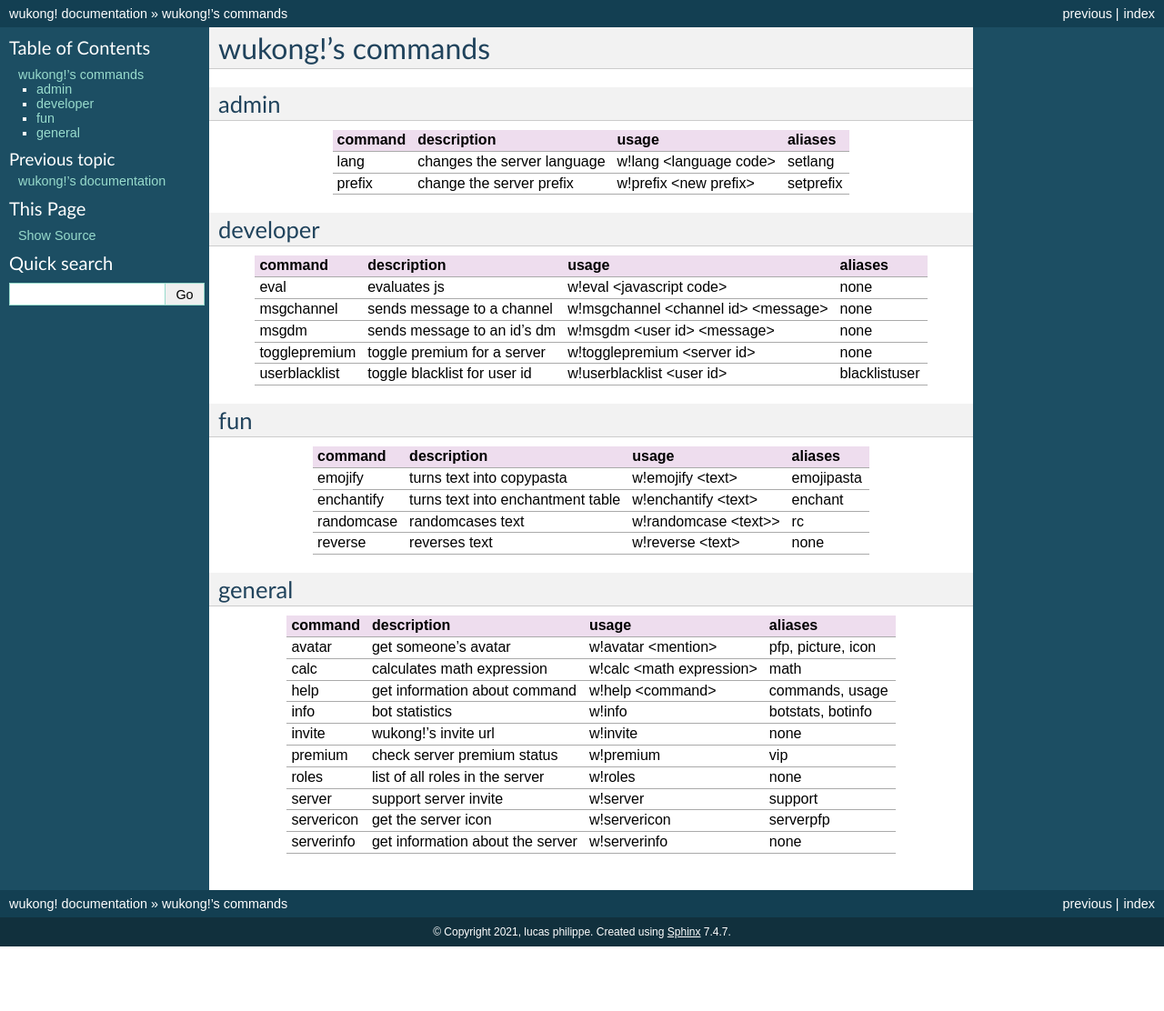
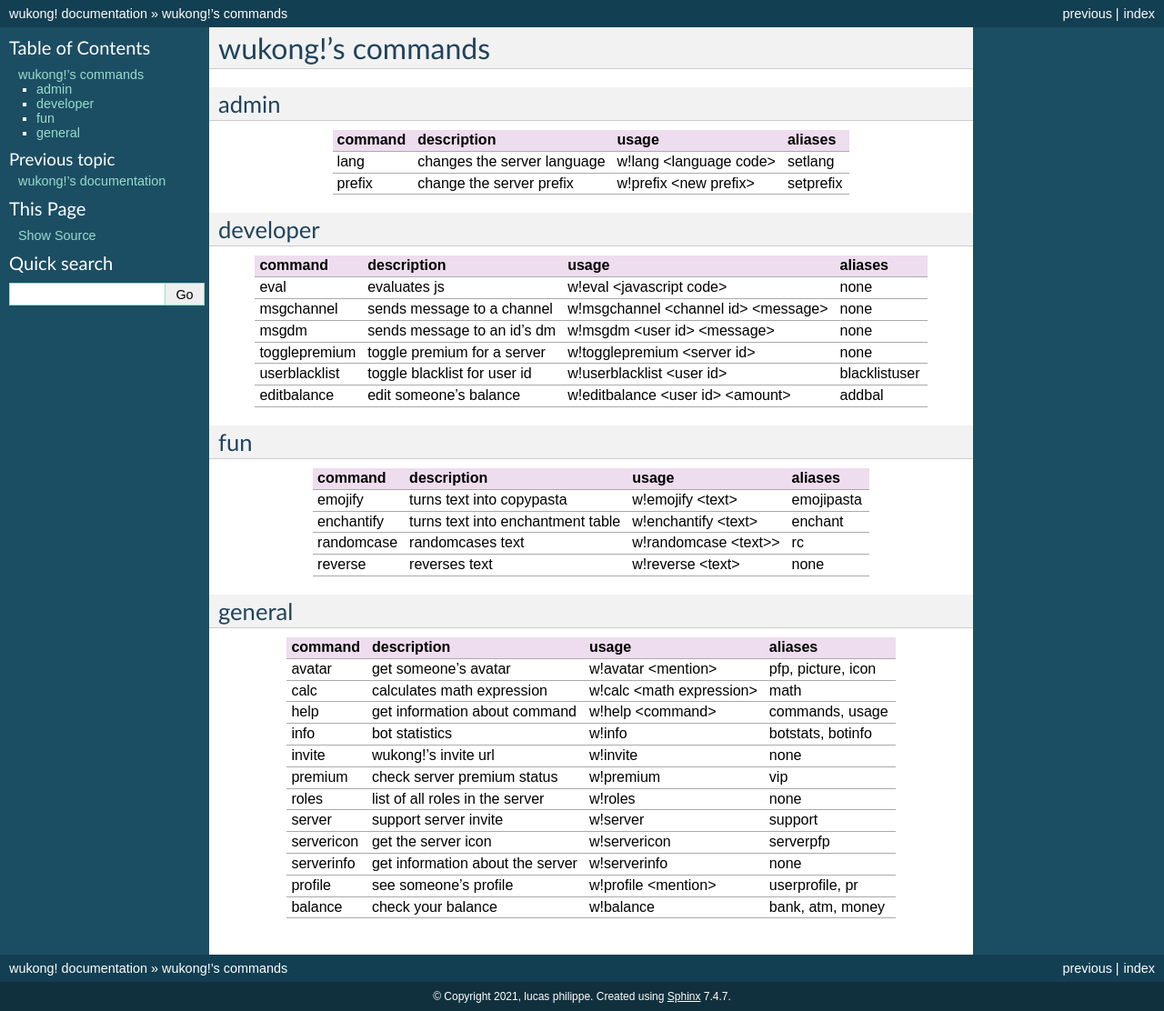
Before and after one commit to Caslus/wukong, a Sphinx documentation site: the page built from docs/source/commands.rst, in a window 1280 px wide. Shown: the whole page at 91% size. Built offline with Sphinx 7.4.7, drawn with Linux system fonts in a browser that asks for light colours; before the commit the page ends 1041 px from its top, so only the background shows below that.

Commit message:
forgot to edit docs :p also here's what has been done in the last commit: [+] user profile cards [+] profile command [+] balance command [+] editbalance command [+] added checks when fetching user to prevent creating data for unexisting ids [+] sorted locale alphabetically

```diff
--- a/docs/source/commands.rst
+++ b/docs/source/commands.rst
@@ -25,6 +25,9 @@
 +------------------+----------------------------------+----------------------------------------+------------------------+
 | userblacklist    | toggle blacklist for user id     | w!userblacklist <user id>              | blacklistuser          |
 +------------------+----------------------------------+----------------------------------------+------------------------+
+| editbalance      | edit someone's balance           | w!editbalance <user id> <amount>       | addbal                 |
++------------------+----------------------------------+----------------------------------------+------------------------+
+
 
 fun
 ---
@@ -65,3 +68,7 @@
 +------------------+----------------------------------+----------------------------------------+------------------------+
 | serverinfo       | get information about the server | w!serverinfo                           | none                   |
 +------------------+----------------------------------+----------------------------------------+------------------------+
+| profile          | see someone's profile            | w!profile <mention>                    | userprofile, pr        |
++------------------+----------------------------------+----------------------------------------+------------------------+
+| balance          | check your balance               | w!balance                              | bank, atm, money       |
++------------------+----------------------------------+----------------------------------------+------------------------+
```
Also changed, not shown: 5 other files.
